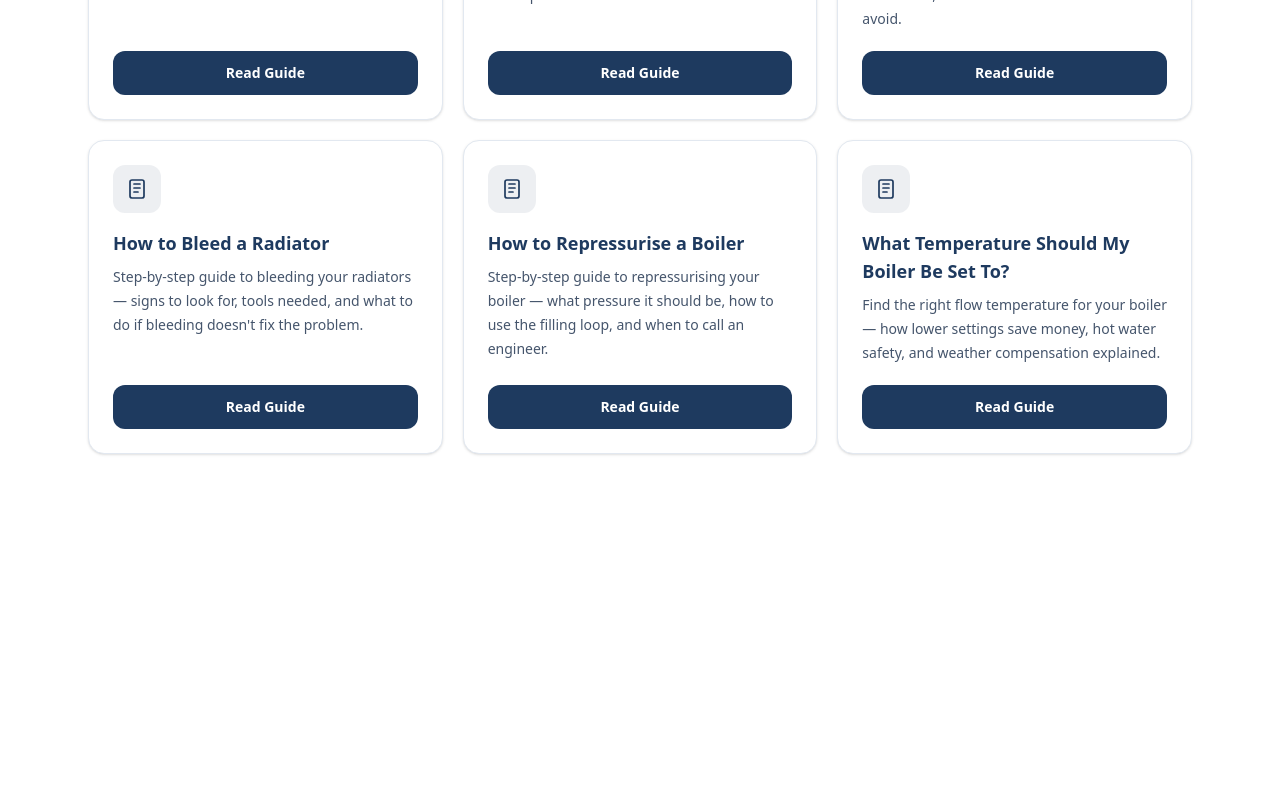
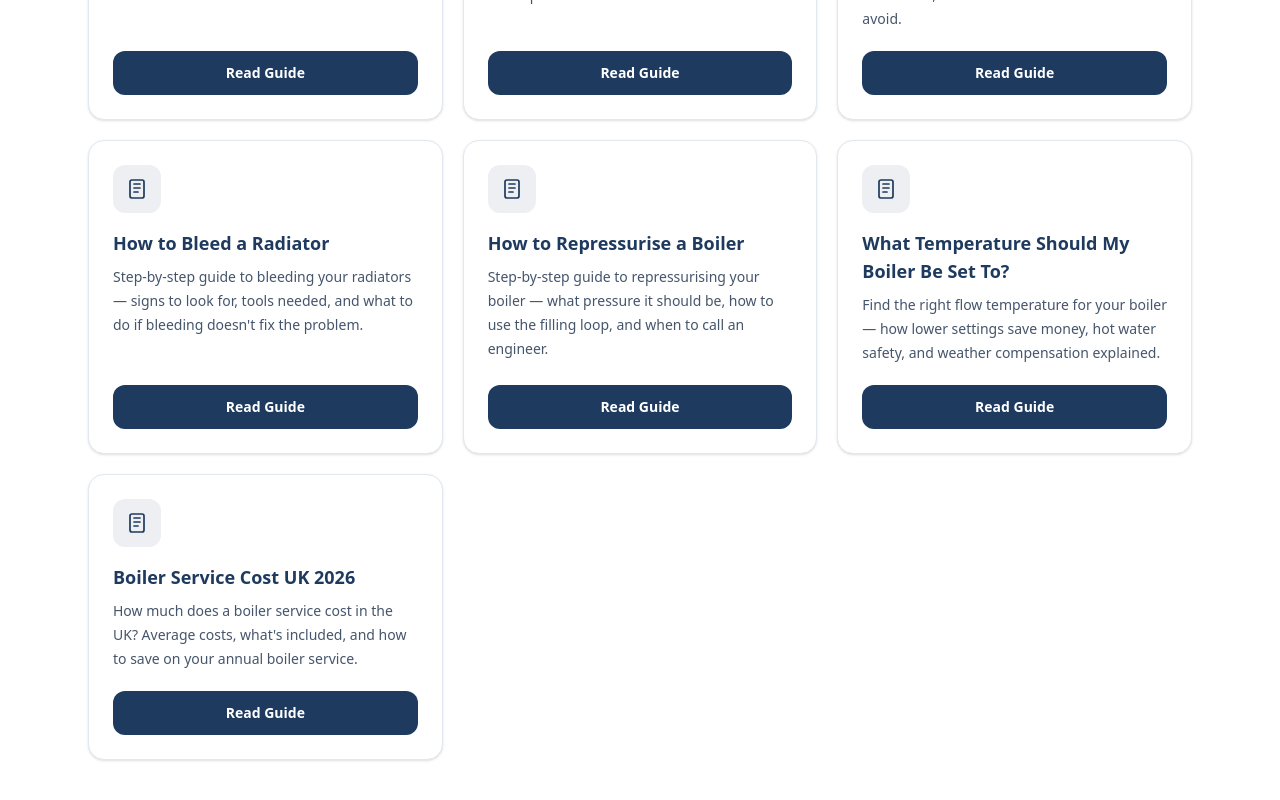
Before and after one commit to Hacvthermal/hvacthermal, a Next.js app: page /guides in a window 1280 px wide. Shown: the part 1581-2381 px from the top of the page. Before the commit the page ends 2091 px from the top, so only its background shows below. Built offline with nearby package versions, Linux system fonts and the light colour scheme.

Commit message:
Guide Cost page Uploaded

```diff
--- a/app/guides/boiler-service-cost-uk/page.js
+++ b/app/guides/boiler-service-cost-uk/page.js
@@ -1,9 +1,9 @@
 import Link from "next/link";
 
 export const metadata = {
-  title: "Boiler Service Cost UK 2025: What to Expect | HVACThermal",
+  title: "Boiler Service Cost UK 2026: What to Expect | HVACThermal",
   description:
-    "How much does a boiler service cost in the UK? 2025 price guide covering average costs, what's included, and how to save money on your annual boiler service.",
+    "How much does a boiler service cost in the UK? 2026 price guide covering average costs, what's included, and how to save money on your annual boiler service.",
 };
 
 export default function BoilerServiceCostUKPage() {
@@ -76,11 +76,11 @@ export default function BoilerServiceCostUKPage() {
             className="text-3xl font-extrabold tracking-tight sm:text-4xl"
             style={{ color: "#1E3A5F" }}
           >
-            Boiler Service Cost UK 2025: What to Expect
+            Boiler Service Cost UK 2026: What to Expect
           </h1>
           <p className="mt-4 text-lg leading-7 text-slate-600">
             An annual boiler service keeps your heating safe and efficient and
-            can extend the life of your boiler. This guide covers typical 2025
+            can extend the life of your boiler. This guide covers typical 2026
             UK costs, what is included in a service, and how to save money.
           </p>
 
--- a/app/guides/page.js
+++ b/app/guides/page.js
@@ -279,6 +279,27 @@ const GUIDE_CARDS = [
       </svg>
     ),
   },
+  {
+    title: "Boiler Service Cost UK 2026",
+    desc: "How much does a boiler service cost in the UK? Average costs, what's included, and how to save on your annual boiler service.",
+    href: "/guides/boiler-service-cost-uk",
+    icon: (
+      <svg viewBox="0 0 24 24" className="h-6 w-6" fill="none" aria-hidden="true">
+        <path
+          d="M7 3h10a2 2 0 0 1 2 2v14a2 2 0 0 1-2 2H7a2 2 0 0 1-2-2V5a2 2 0 0 1 2-2Z"
+          stroke="currentColor"
+          strokeWidth="1.7"
+          strokeLinejoin="round"
+        />
+        <path
+          d="M9 7h6M9 11h6M9 15h4"
+          stroke="currentColor"
+          strokeWidth="1.7"
+          strokeLinecap="round"
+        />
+      </svg>
+    ),
+  },
 ];
 
 export default function GuidesIndexPage() {
--- a/app/sitemap.js
+++ b/app/sitemap.js
@@ -21,6 +21,7 @@ const guidePaths = [
   "/guides/new-boiler-cost-uk",
   "/guides/how-to-repressurise-a-boiler",
   "/guides/what-temperature-should-my-boiler-be-set-to",
+  "/guides/boiler-service-cost-uk",
 ];
 
 export default function sitemap() {
```
